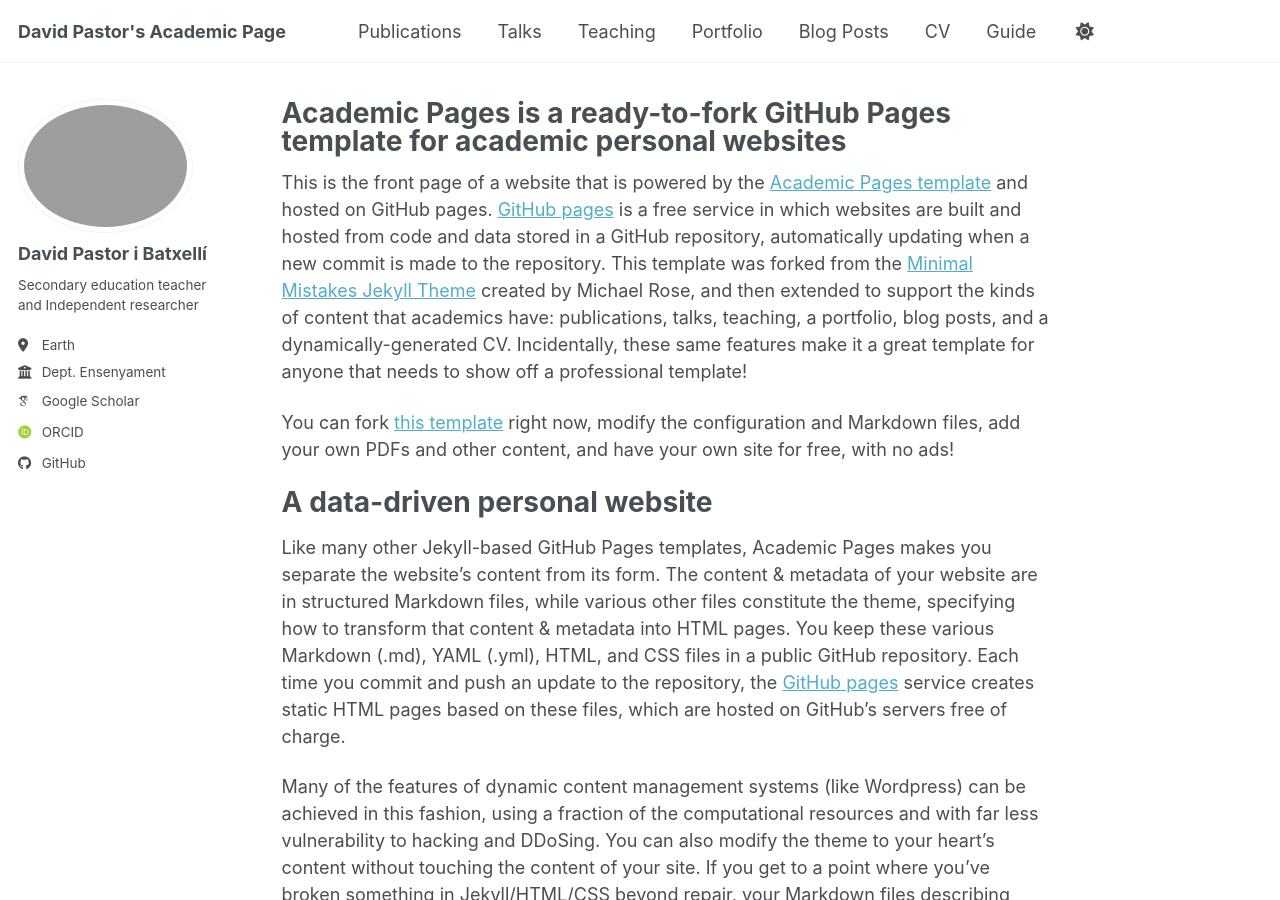
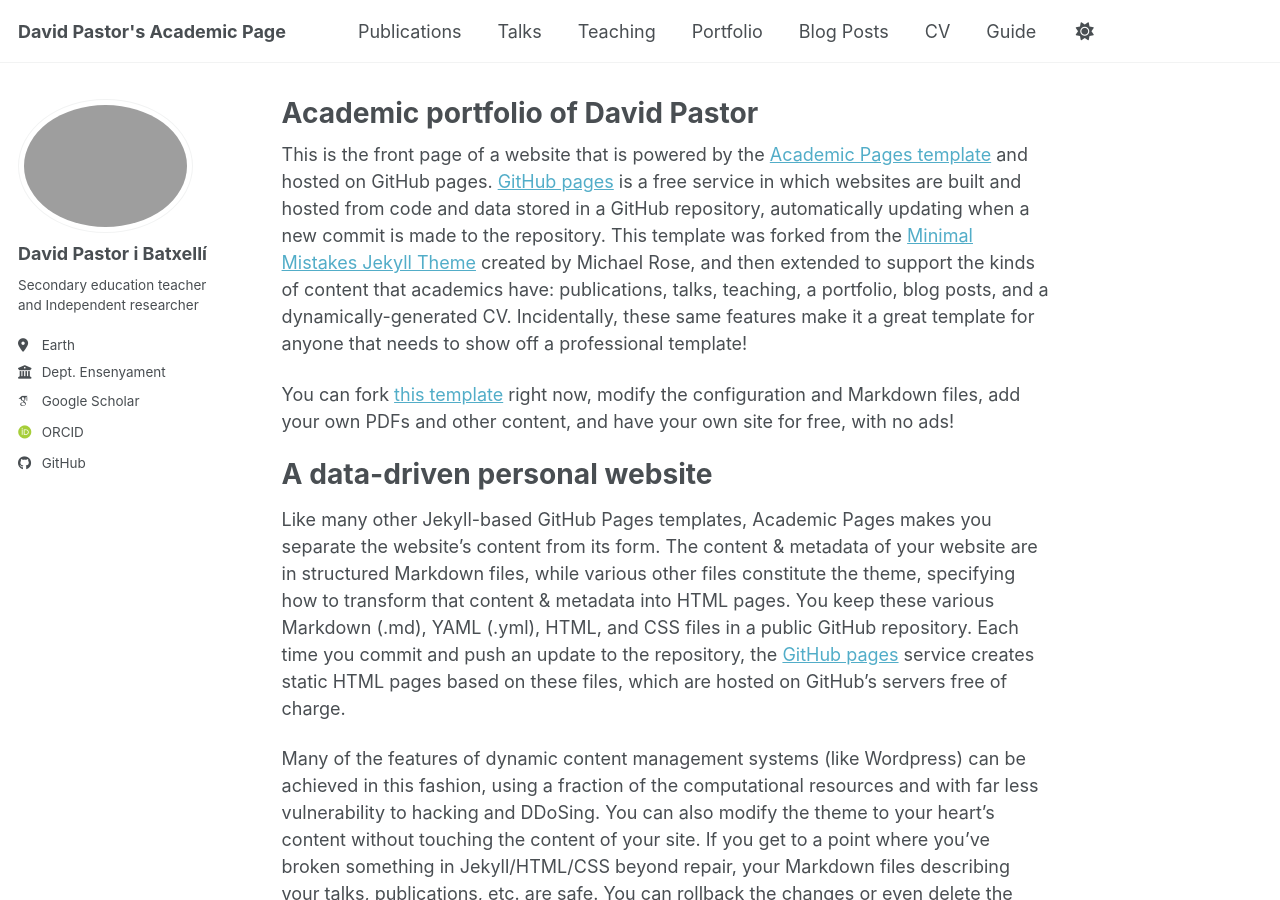
Before and after one commit to profpastor/profpastor.github.io, a Jekyll site: the page built from _pages/about.md, in a window 1280 px wide and 900 px high. Built offline with Jekyll 4.4.1, drawn with Linux system fonts in a browser that asks for light colours; some web fonts are replaced; a script bundle is joined from its source files by our own code; library files that are not in the unit come from our copies.

Commit message:
Update title in about.md for personal portfolio

```diff
--- a/_pages/about.md
+++ b/_pages/about.md
@@ -1,6 +1,6 @@
 ---
 permalink: /
-title: "Academic Pages is a ready-to-fork GitHub Pages template for academic personal websites"
+title: "Academic portfolio of David Pastor"
 author_profile: true
 redirect_from:
   - /about/
```
